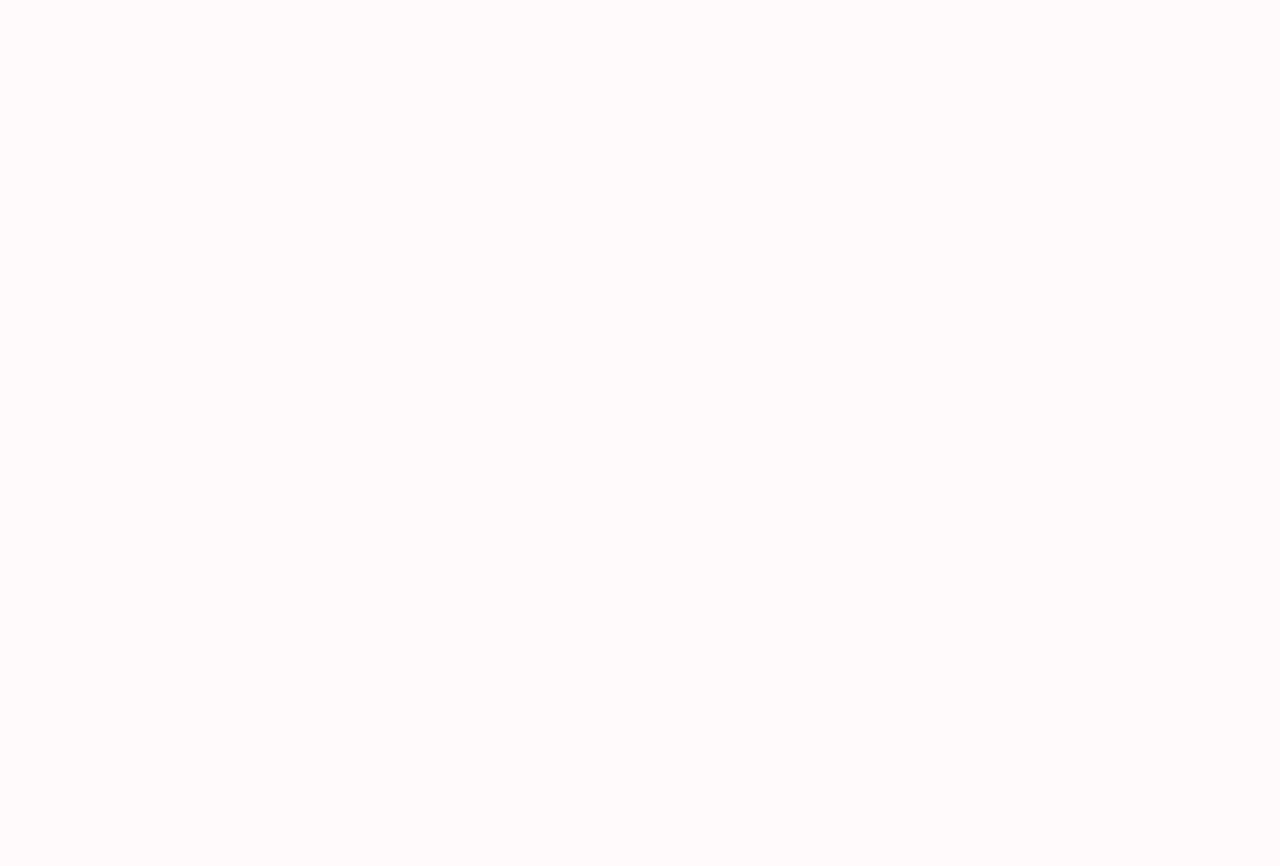
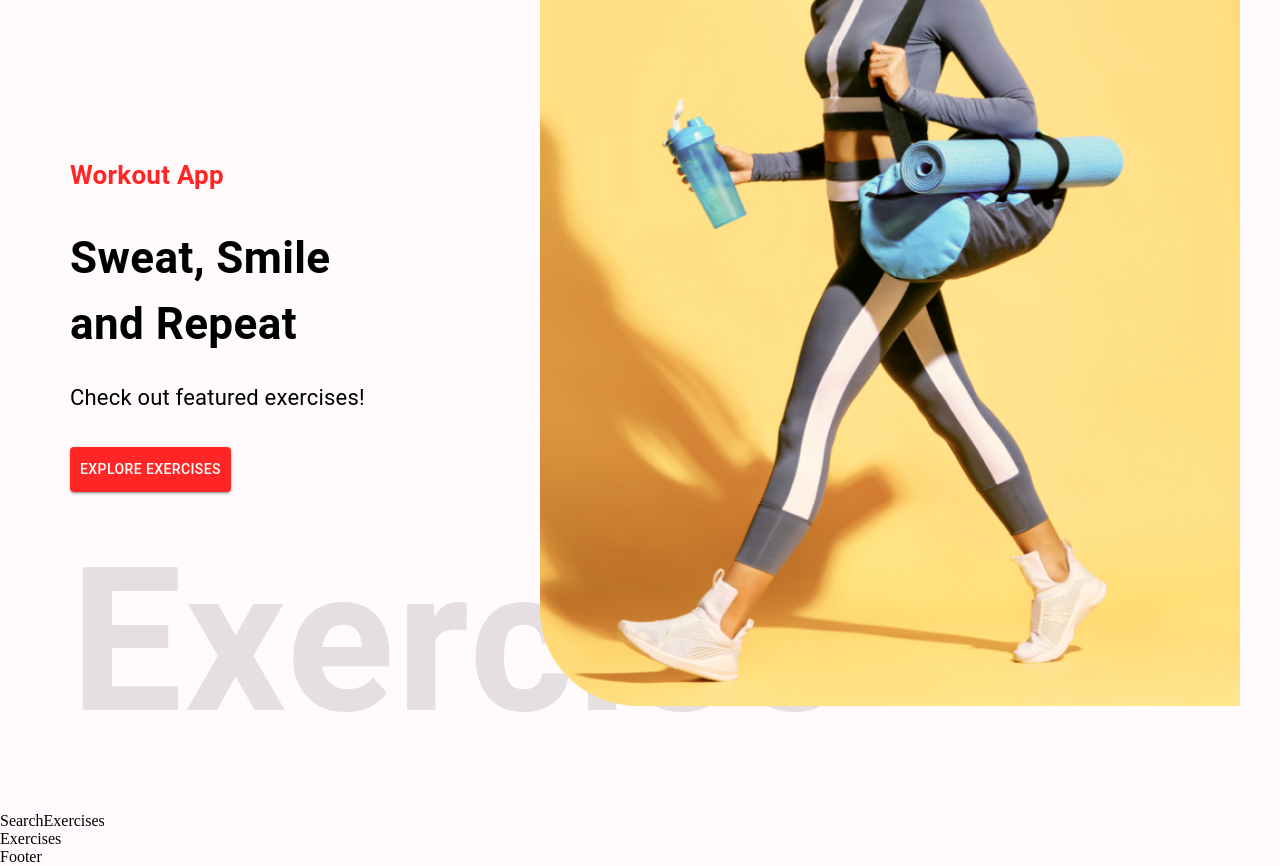
Before and after one commit to maddc0de/exercise-trove, a React (Create React App) app in the folder frontend/: page / in a window 1280 px wide. Shown: the part 160-1026 px from the top of the page. Before the commit the page ends 800 px from the top, so only its background shows below. Built offline with nearby package versions, Linux system fonts and the light colour scheme.

Commit message:
add styling to banner  and use additional style property, sx, from material ui to make it responsive to smaller and larger devices

```diff
--- a/frontend/src/app/App.css
+++ b/frontend/src/app/App.css
@@ -51,16 +51,6 @@
 .detail-image {
   width: 729px;
   height: 742px;
-}
-
-.hero-banner-img {
-  position: absolute;
-  right: 40px;
-  top: 0px;
-  width: 700px;
-  height: 900px;
-  margin-top: -330px;
-
 }
 
 .exercise-card {
--- /dev/null
+++ b/frontend/src/components/banner/Banner.css
@@ -0,0 +1,16 @@
+.banner-img {
+  position: absolute;
+  right: 40px;
+  top: 0px;
+  width: 700px;
+  height: 900px;
+  margin-top: -330px;
+
+}
+
+@media screen and (max-width:1200px) {
+  .banner-img {
+    display: none;
+  }
+
+}
--- /dev/null
+++ b/frontend/src/components/banner/Banner.js
@@ -0,0 +1,35 @@
+import React from 'react'
+import { Box, Stack, Typography, Button } from '@mui/material';
+import BannerImage from '../../assets/images/banner.png'
+import './Banner.css';
+
+const Banner = () => {
+  return (
+    <Box sx={{
+      mt: { lg: '212px', xs: '70px'},
+      ml: { sm: '50px'}
+    }} position="relative" p="20px">
+      <Typography color="#FF2625" fontWeight="600" fontSize="26px">
+        Workout App
+      </Typography>
+      <Typography fontWeight="700"
+      sx={{ fontSize: { lg: '44px', xs: '40px'} }}
+      mb="23px" mt="30px"
+      >
+        Sweat, Smile <br /> and Repeat
+      </Typography>
+      <Typography fontSize="22px" lineHeight="35px" mb={4}>
+        Check out featured exercises!
+      </Typography>
+      <Button variant="contained" color="error" href="#exercises" sx={{ backgroundColor: '#ff2625', padding: '10px'}}>
+        EXPLORE EXERCISES
+      </Button>
+      <Typography fontSize="200px" fontWeight="600" sx={{ opacity: 0.1, display: { lg: 'block', xs: 'none'}}}>
+        Exercise
+      </Typography>
+      <img src={BannerImage} alt="banner" className="banner-img"/>
+    </Box>
+  )
+}
+
+export default Banner
--- /dev/null
+++ b/frontend/src/components/exercises/Exercises.js
@@ -0,0 +1,10 @@
+import React from 'react'
+import './Exercises.css';
+
+const Exercises = () => {
+  return (
+    <div>Exercises</div>
+  )
+}
+
+export default Exercises
--- /dev/null
+++ b/frontend/src/components/searchExercises/SearchExercises.js
@@ -0,0 +1,10 @@
+import React from 'react'
+import './SearchExercises.css';
+
+const SearchExercises = () => {
+  return (
+    <div>SearchExercises</div>
+  )
+}
+
+export default SearchExercises
--- a/frontend/src/pages/home/Home.js
+++ b/frontend/src/pages/home/Home.js
@@ -1,8 +1,18 @@
-import React from 'react'
+import React, { useState } from 'react';
+import { Box } from '@mui/material';
+
+import './Home.css';
+import Banner from '../../components/banner/Banner';
+import SearchExercises from '../../components/searchExercises/SearchExercises';
+import Exercises from '../../components/exercises/Exercises';
 
 const Home = () => {
   return (
-    <div>Home</div>
+    <Box>
+      <Banner />
+      <SearchExercises />
+      <Exercises />
+    </Box>
   )
 }
 
```
Also changed, not shown: frontend/src/components/exercises/Exercises.css (added), frontend/src/components/searchExercises/SearchExercises.css (added), frontend/src/pages/home/Home.css (added).
